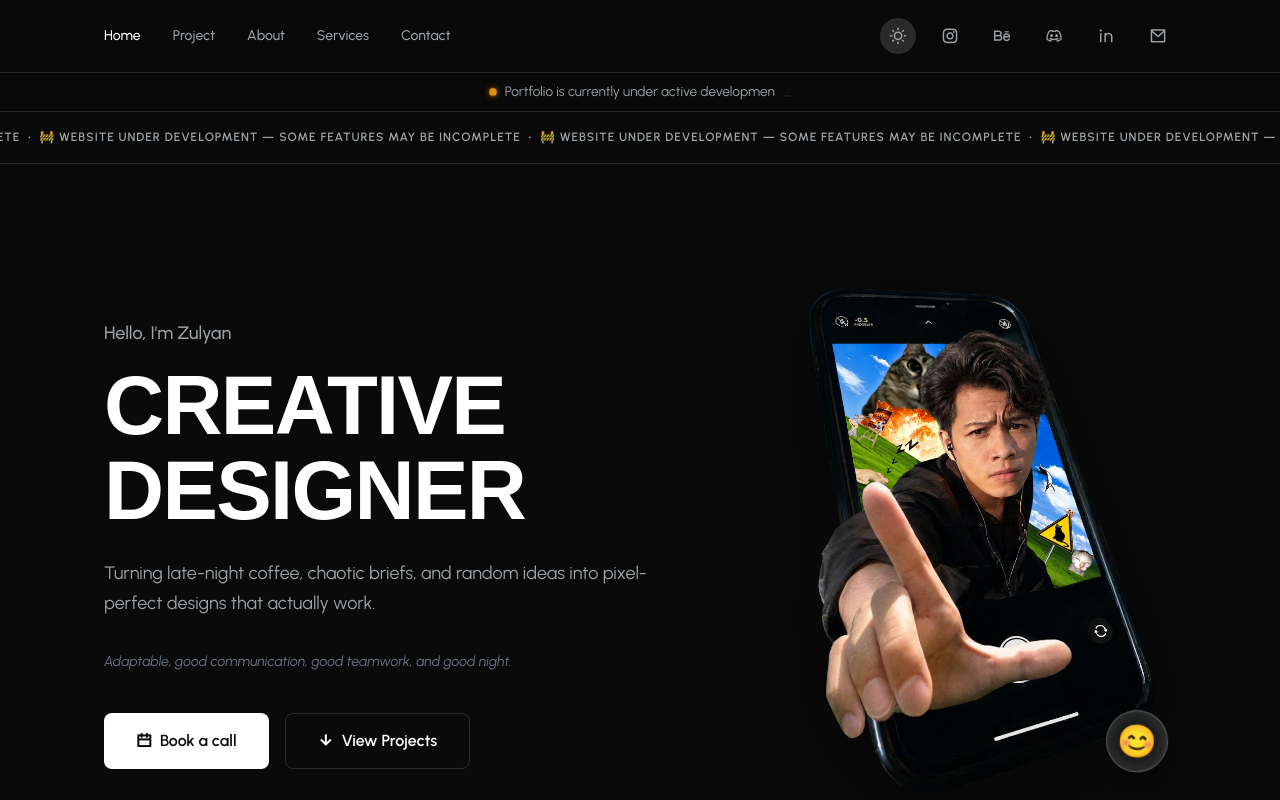
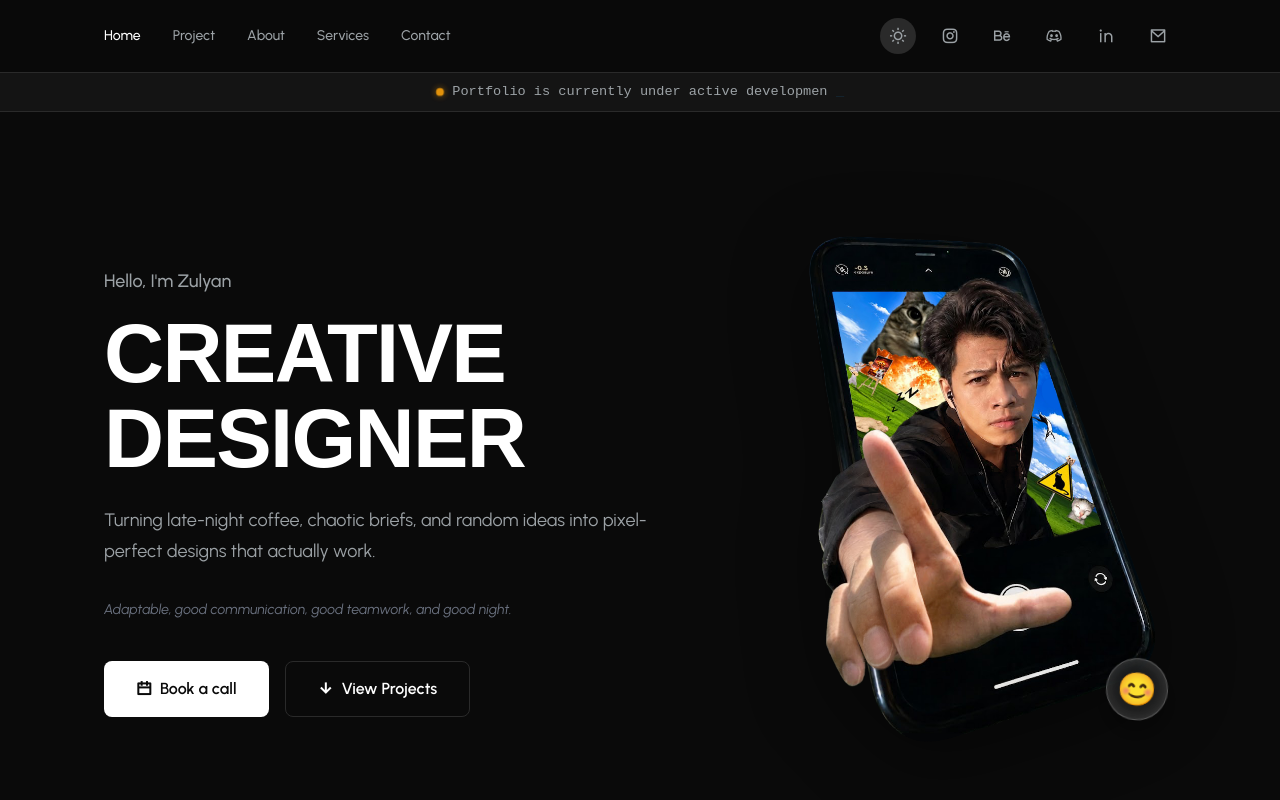
Before and after one commit to muzakiboi/zulyan-portfolio, a plain HTML site: page index.html in a window 1280 px wide. Shown: the top 800 px of the page. Drawn offline with nearby package versions, Linux system fonts and the light colour scheme; a web font is replaced by a local one.

Commit message:
Remove duplicate marquee development banner

```diff
--- a/css/style.css
+++ b/css/style.css
@@ -343,47 +343,6 @@
 }
 
 /* ============================================================
-   DEVELOPMENT BANNER
-   ============================================================ */
-.dev-banner {
-  overflow: hidden;
-  border-bottom: 1px solid var(--border-color);
-  background: var(--surface-color, var(--navbar-bg));
-  color: var(--text-secondary);
-  white-space: nowrap;
-  font-family: inherit;
-}
-
-.dev-banner-track {
-  display: flex;
-  width: max-content;
-  animation: dev-banner-scroll 25s linear infinite;
-}
-
-.dev-banner-track:hover {
-  animation-play-state: paused;
-}
-
-.dev-banner-text {
-  padding: 8px 0;
-  font-size: 0.75rem;
-  font-weight: 600;
-  letter-spacing: 0.08em;
-}
-
-@keyframes dev-banner-scroll {
-  to {
-    transform: translateX(-25%);
-  }
-}
-
-@media (prefers-reduced-motion: reduce) {
-  .dev-banner-track {
-    animation: none;
-  }
-}
-
-/* ============================================================
    HERO SECTION
    ============================================================ */
 .hero {
--- a/index.html
+++ b/index.html
@@ -64,18 +64,6 @@
       <a href="https://discordapp.com/users/662643259272593428" target="_blank" class="nav-social-link" title="Discord"><i class="ri-discord-line"></i></a>
       <a href="https://www.linkedin.com/in/muhammad-zulyan-fakih-a91287174/" target="_blank" class="nav-social-link" title="LinkedIn"><i class="ri-linkedin-line"></i></a>
       <a href="contact.html" class="nav-social-link" title="Email"><i class="ri-mail-line"></i></a>
-    </div>
-  </div>
-
-  <!-- ============================================================
-       DEVELOPMENT BANNER
-       ============================================================ -->
-  <div class="dev-banner">
-    <div class="dev-banner-track">
-      <span class="dev-banner-text">🚧 WEBSITE UNDER DEVELOPMENT — SOME FEATURES MAY BE INCOMPLETE&nbsp;&nbsp;•&nbsp;&nbsp;</span>
-      <span class="dev-banner-text">🚧 WEBSITE UNDER DEVELOPMENT — SOME FEATURES MAY BE INCOMPLETE&nbsp;&nbsp;•&nbsp;&nbsp;</span>
-      <span class="dev-banner-text">🚧 WEBSITE UNDER DEVELOPMENT — SOME FEATURES MAY BE INCOMPLETE&nbsp;&nbsp;•&nbsp;&nbsp;</span>
-      <span class="dev-banner-text">🚧 WEBSITE UNDER DEVELOPMENT — SOME FEATURES MAY BE INCOMPLETE&nbsp;&nbsp;•&nbsp;&nbsp;</span>
     </div>
   </div>
 
```
